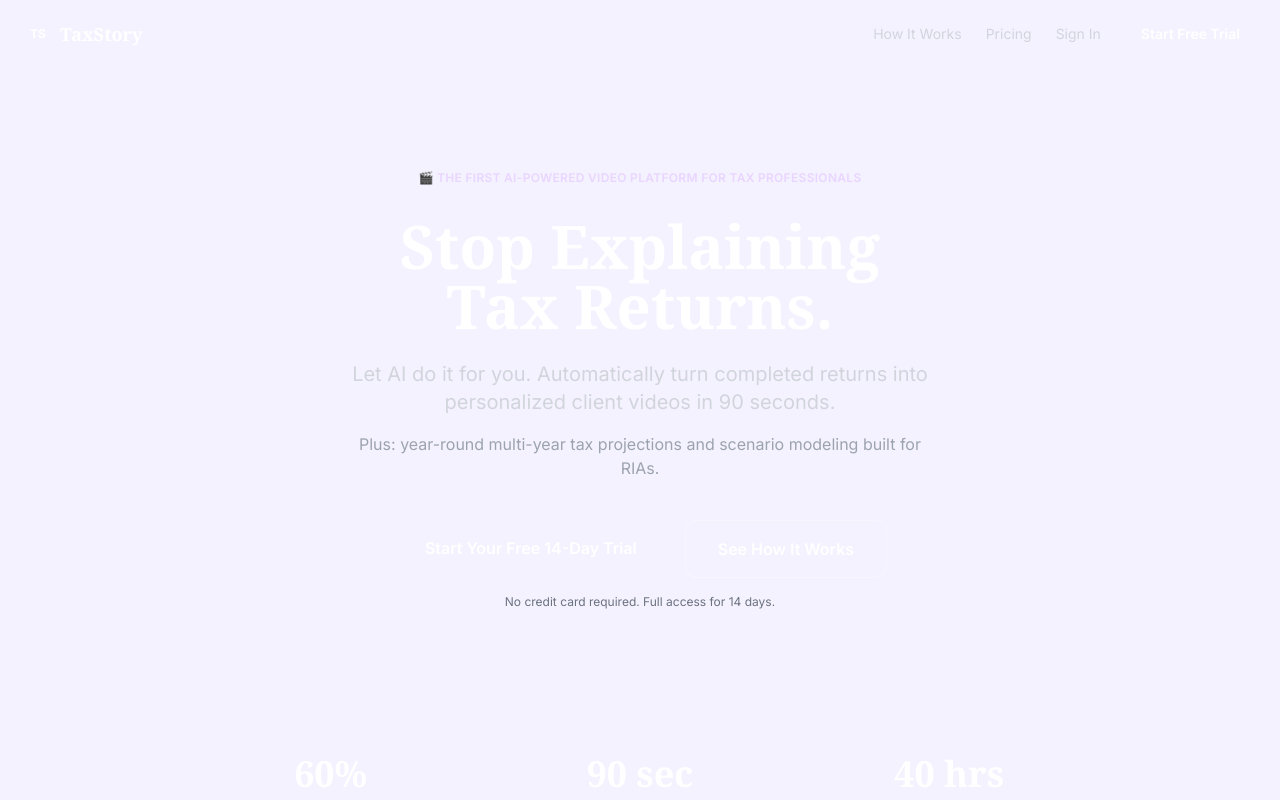
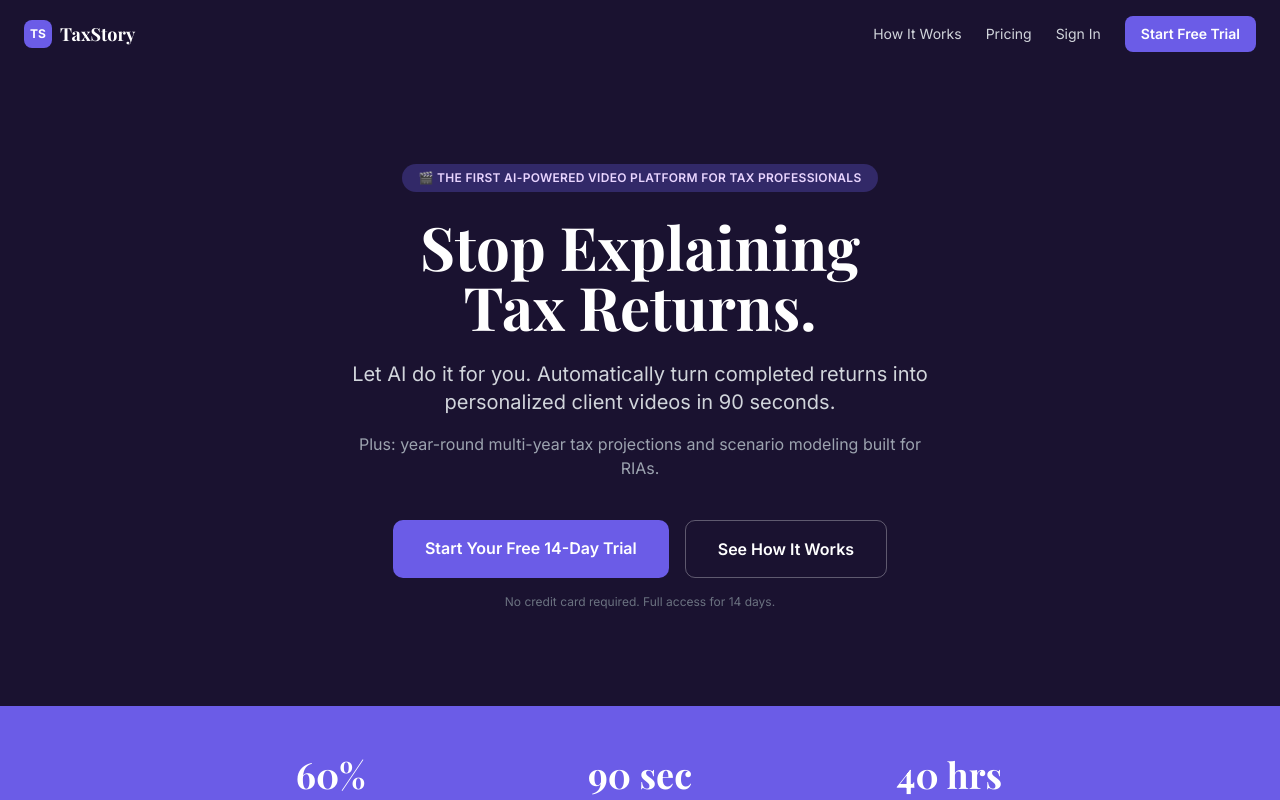
Before and after one commit to taxstory/mvp, a React (Vite) app: page / in a window 1280 px wide. Shown: the top 800 px of the page. Built offline with nearby package versions, Linux system fonts and the light colour scheme; no server answers.

Commit message:
Add files via upload

```diff
--- a/tailwind.config.js
+++ b/tailwind.config.js
@@ -1,2 +1,27 @@
-// The app styles itself with src/styles/*.css; Tailwind is kept only because postcss.config.js loads it.
-module.exports = { content: ['./index.html', './src/**/*.{js,jsx}'], theme: { extend: {} }, plugins: [] };
+/** @type {import('tailwindcss').Config} */
+module.exports = {
+  content: ['./index.html', './src/**/*.{js,jsx,ts,tsx}'],
+  theme: {
+    extend: {
+      colors: {
+        brand: {
+          purple: '#6B5CE7',
+          dark:   '#1A1230',
+          light:  '#F4F2FF',
+        },
+        teal: {
+          50:  '#E8F4F4',
+          600: '#0D7A7A',
+          700: '#0A6060',
+        },
+        navy: '#1B2A4A',
+      },
+      fontFamily: {
+        sans:  ['Inter', 'system-ui', 'sans-serif'],
+        serif: ['Playfair Display', 'Georgia', 'serif'],
+      },
+      borderRadius: { xl: '10px' },
+    },
+  },
+  plugins: [],
+};
```
